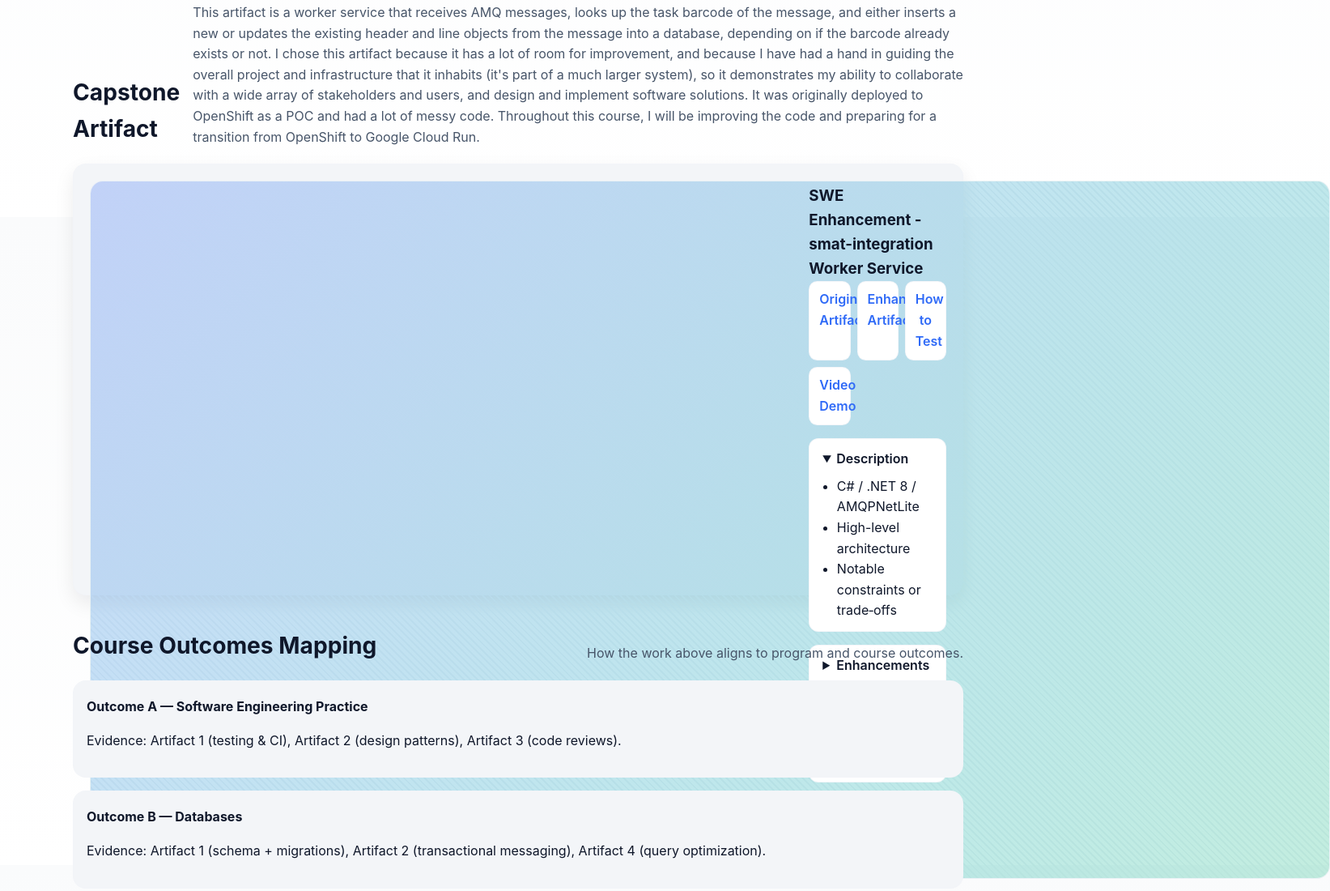
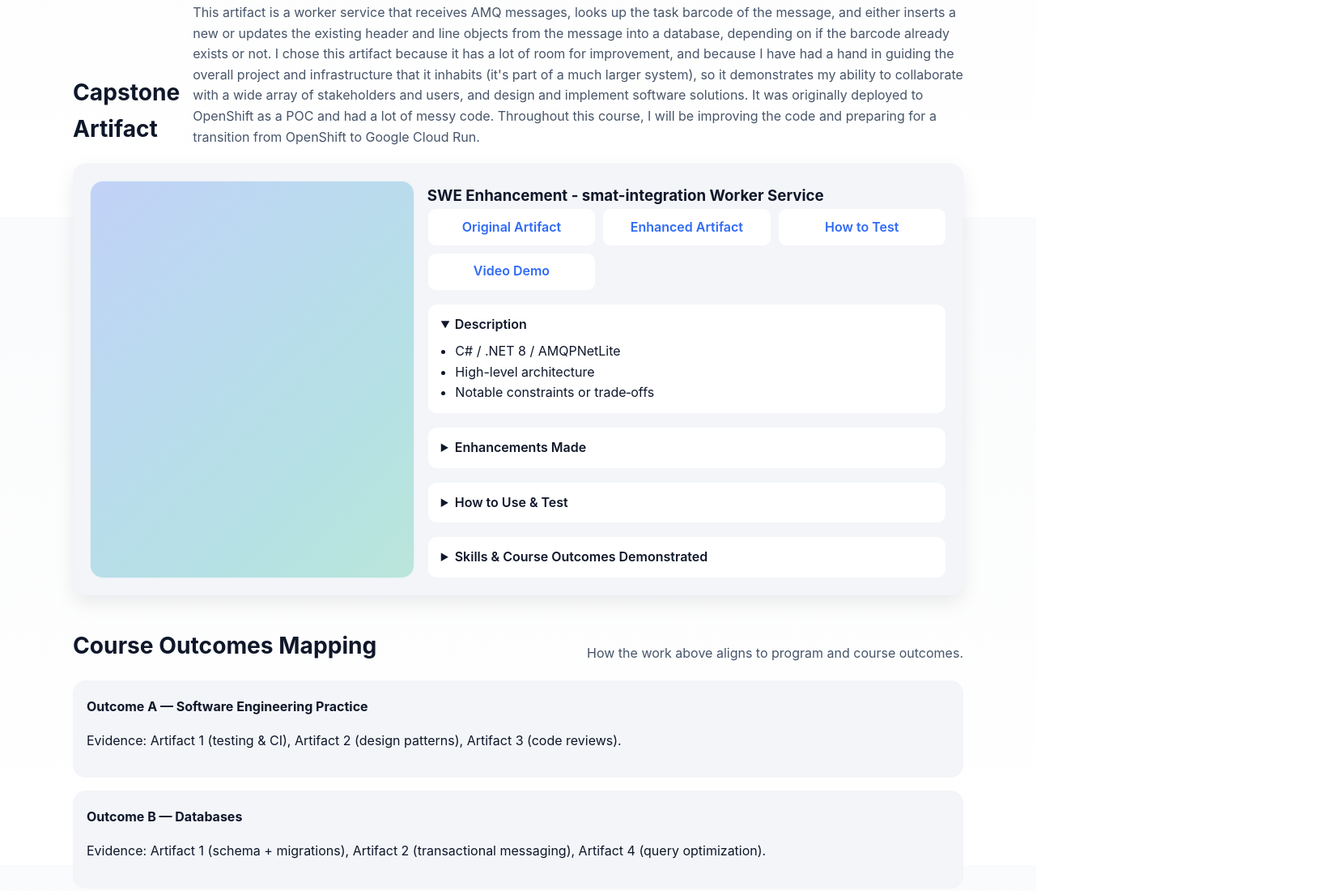
Before and after one commit to kwinters-snhu/kwinters-snhu.github.io, a plain HTML site: page index.html in a window 1280 px wide. Shown: the part 532-1632 px from the top of the page at 81% size, 1643 px wide, since content can reach past the window. Drawn offline with Linux system fonts and the light colour scheme.

Commit message:
Update index.html

```diff
--- a/index.html
+++ b/index.html
@@ -81,7 +81,7 @@
     /* Artifacts grid */
     .grid{display:grid; gap:1rem; grid-template-columns:repeat(12, 1fr)}
     .artifact{grid-column:span 12; display:grid; gap:1rem; grid-template-columns: 1fr 1.6fr; align-items:stretch}
-    .artifact .cover{border-radius:var(--radius); aspect-ratio:16/9; background:
+    .artifact .cover{border-radius:var(--radius); width: 100%; background:
       linear-gradient(135deg, color-mix(in oklab, var(--brand) 25%, transparent), color-mix(in oklab, var(--brand-2) 25%, transparent)),
       repeating-linear-gradient(45deg, color-mix(in oklab, var(--panel) 85%, transparent) 0 2px, transparent 2px 6px);
       border:1px solid color-mix(in oklab, var(--panel) 85%, transparent);
```
